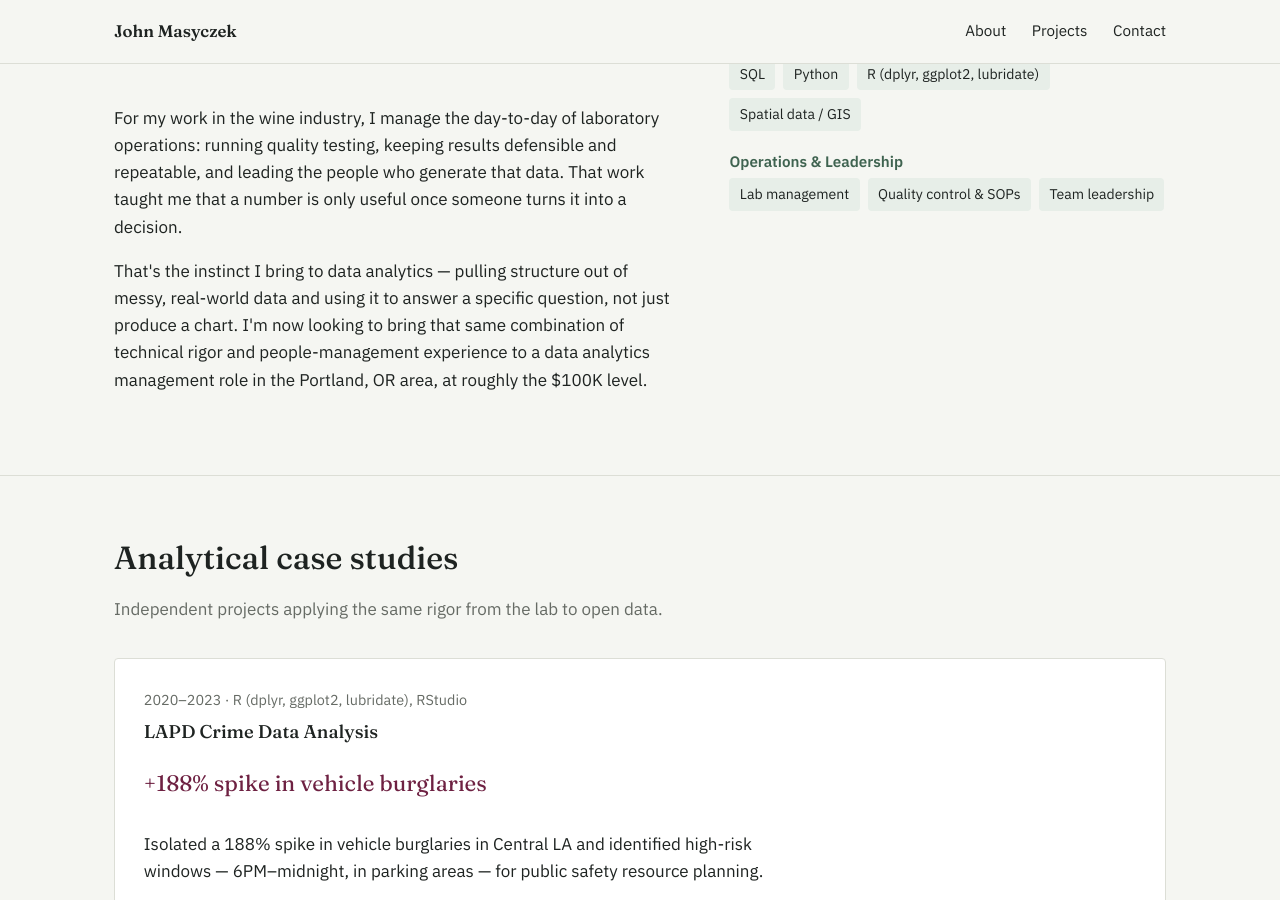
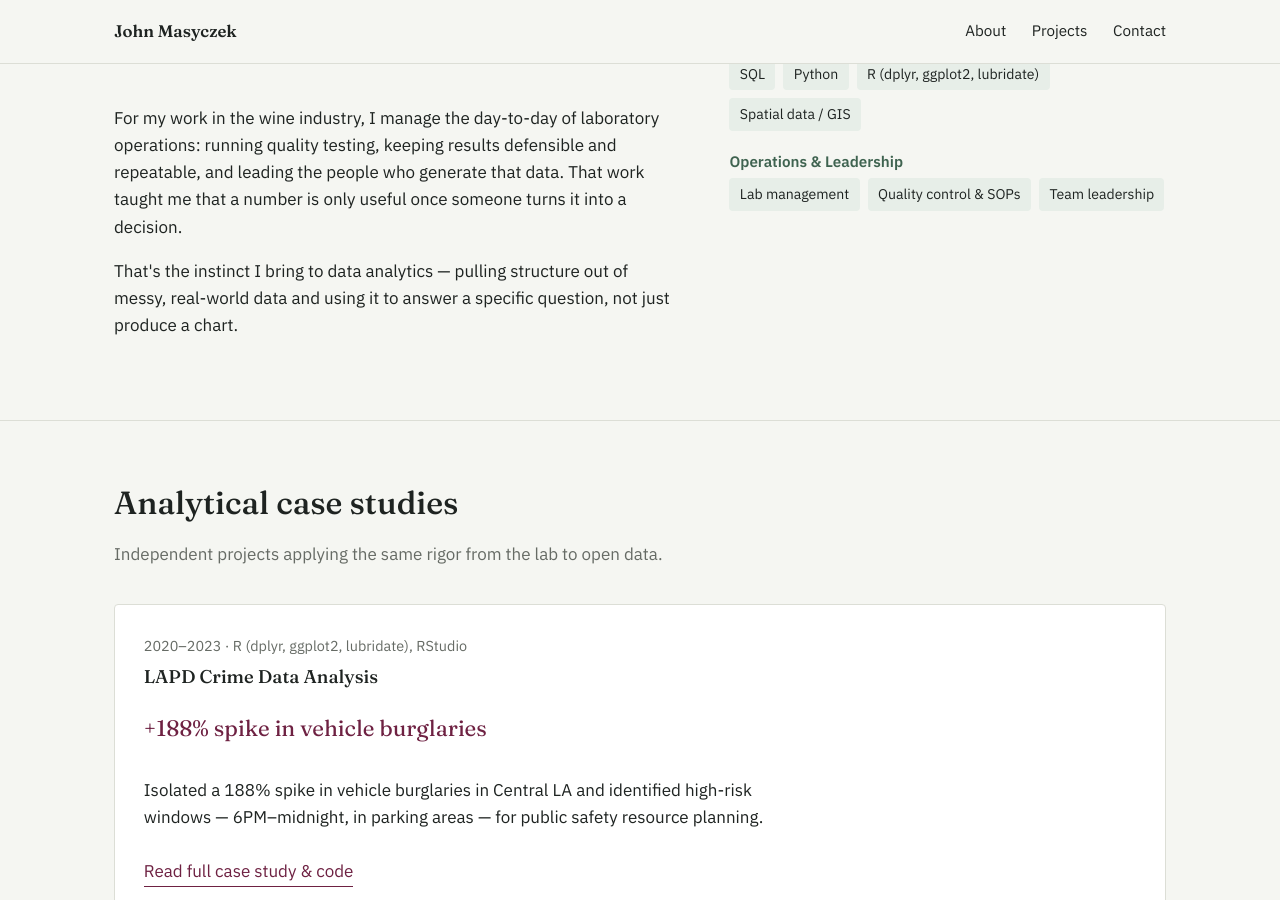
Before and after one commit to Masyczek/portfolio, a Jekyll site: the page built from index.md, in a window 1280 px wide and 900 px high, scrolled down 710 px. Built offline with Jekyll 4.4.1, drawn with Linux system fonts in a browser that asks for light colours.

Commit message:
Update index.md

```diff
--- a/index.md
+++ b/index.md
@@ -32,7 +32,7 @@ description: John Masyczek — lab operations leader turned data analyst, pursui
         <h2>From the lab bench to the dashboard</h2>
       </div>
       <p>For my work in the wine industry, I manage the day-to-day of laboratory operations: running quality testing, keeping results defensible and repeatable, and leading the people who generate that data. That work taught me that a number is only useful once someone turns it into a decision.</p>
-      <p>That's the instinct I bring to data analytics — pulling structure out of messy, real-world data and using it to answer a specific question, not just produce a chart. I'm now looking to bring that same combination of technical rigor and people-management experience to a data analytics management role in the Portland, OR area, at roughly the $100K level.</p>
+      <p>That's the instinct I bring to data analytics — pulling structure out of messy, real-world data and using it to answer a specific question, not just produce a chart.</p>
     </div>
     <div class="skills">
       <div class="skill-group">
```
